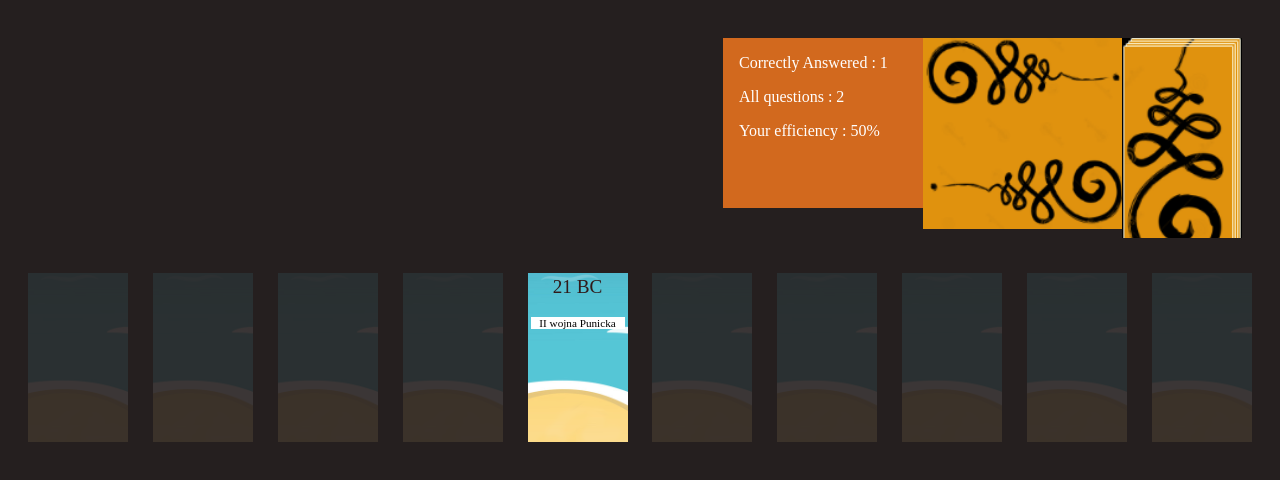
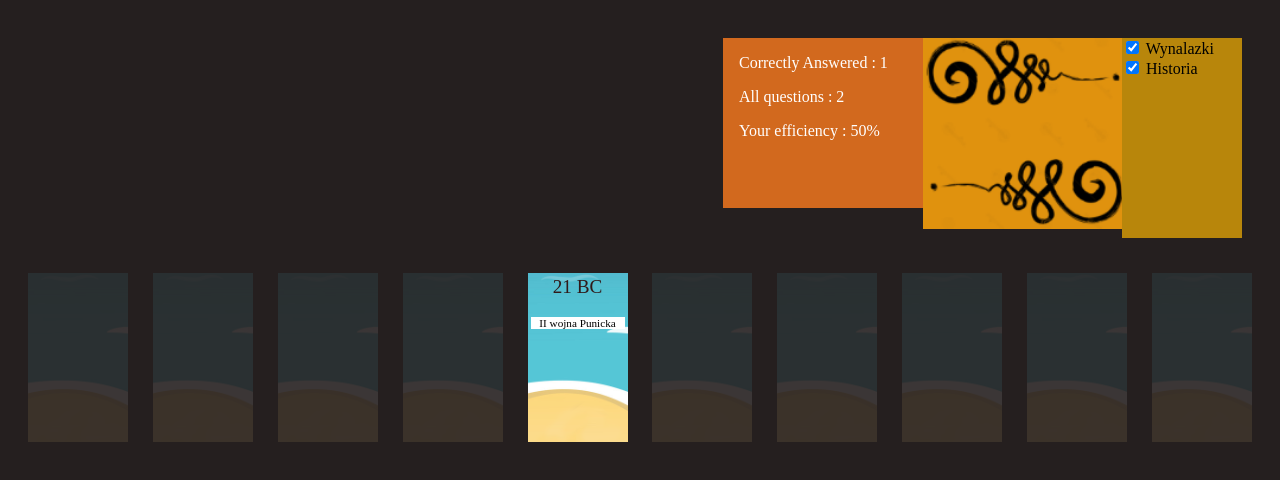
Before and after one commit to blekotu/JS_WtedyKiedy, a plain HTML site: page index.html in a window 1280 px wide. Both pictures are taken after a click on the element 515 px from the left and 358 px from the top of the page. Drawn offline with Linux system fonts and the light colour scheme.

Commit message:
24052023 still working

```diff
--- a/main.js
+++ b/main.js
@@ -9,6 +9,29 @@
             const card_deck=document.querySelector('.card-deck');
             let correctAnswers=1;
             let allQuestions=1;
+            let pytania=pytania_all;
+
+            const questionCategories = [...new Set(pytania.map(pytanie=>pytanie[2]))]
+
+        function CategoryChange() {
+            const checkboxy = document.querySelectorAll('.card-deck input ');
+            const choosen=[];
+
+            checkboxy.forEach(boxik=>(boxik.checked)?choosen.push(boxik.name):1)
+
+            pytania=pytania_all.filter(rekord=>choosen.includes(rekord[2]));
+
+        }
+
+        function categories () {
+
+            response="<form>"
+            questionCategories.forEach(cat=>response+=`<input type="checkbox" id="cat-${cat}" name="${cat}"
+                    checked onchange="CategoryChange()">
+                    <label id ="cat-${cat}">${cat}</label><br />`);
+            response+="</form>"
+            card_deck.innerHTML=response;
+        }
 
         function printScores () {
                 results=`<p> Correctly Answered : ${correctAnswers}</p>`;
@@ -43,7 +66,7 @@
         }
         }
 
-           function answer_selection(e) {
+        function answer_selection(e) {
             let coto=slots.findIndex(element=>element==this);
             let data_min =0;
             let data_max =0;
@@ -65,6 +88,7 @@
             }
 
             if (pytania[numerPytania][0]>=data_min && pytania[numerPytania][0]<=data_max) {
+
                 //Poprawna odpowiedz
                 correctAnswers+=1;
                 printScores();
@@ -87,19 +111,20 @@
                             placeCard(coto+1,numerPytania);
                         }
                     }
-
             } else {
                 //Wrong Answer!
                 alert( `zla dopowiedz! Wydarzenie mialo miejsce ${pytania[numerPytania][0]}`)
                 slots.forEach(slot=>slot.style.visibility="hidden")
             }
-
-
             //W kazdym prypadku wyczyscic pytanie, pokazac talie do losowani i wlaczyc sluchacza;
                 currentQuestion.innerHTML="";
-                card_deck.style.visibility="visible";
-                card_deck.addEventListener('click',newQuestion);
+                //card_deck.style.visibility="visible";
+                //card_deck.addEventListener('click',newQuestion);
+
+                currentQuestion.addEventListener('click',newQuestion);
+                currentQuestion.classList.add('clickable');
             }
+
 
             function formatQuestion (question) {
                 return `<p class="pytanie"> ${question}</p>`;
@@ -135,6 +160,7 @@
             }
 
             function newQuestion() {
+
                 const numberOfQuestions=pytania.length;
                 const question=Math.floor(Math.random(1)*numberOfQuestions);
 
@@ -143,7 +169,11 @@
 
                 showSlots();
                 numerPytania=question;
-                card_deck.style.visibility="hidden"
+
+                currentQuestion.removeEventListener('click',newQuestion);
+                currentQuestion.classList.remove('clickable');
+
+                //card_deck.style.visibility="hidden"
                 allQuestions+=1;
                 printScores();
                 //REMOVE AT END
@@ -151,15 +181,22 @@
             }
 
 
+            //Kategorie
+            categories();
 
+            //placing first Card
             placeCard(4,Math.floor(Math.random(1)*pytania.length));
+
+            //drawing first question
+            newQuestion();
 
 
 
             //Watching clicks for open slots between cards
             slots.forEach(karta => karta.addEventListener('click', answer_selection));
 
-            //drawing new question
-            numerPytania=Math.floor(Math.random(1)*pytania.length);
 
-            card_deck.addEventListener('click',newQuestion(numerPytania));
+
+
+
+            //card_deck.addEventListener('click',newQuestion(numerPytania));
--- a/questions.js
+++ b/questions.js
@@ -1,4 +1,4 @@
-var pytania = [[1543,"heliocentryczna budowa świata, wydanie 'O obrotach sfer niebieskich' (Mikołaj Kopernik - Polska).","Wynalazki"],
+var pytania_all = [[1543,"heliocentryczna budowa świata, wydanie 'O obrotach sfer niebieskich' (Mikołaj Kopernik - Polska).","Wynalazki"],
 [1509,"odkryto najstarszą tapetę ścienną (Christ College w Cambridge - Anglia).","Wynalazki"],
 [1510,"zegarek sprężynowy - najstarszy zachowany egzemplarz (Peter Henlein - Norymberga)","Wynalazki"],
 [1510,"pisuar (Włochy - czas przybliżony)","Wynalazki"],
--- a/style.css
+++ b/style.css
@@ -29,13 +29,15 @@ body {
 }
 
 .card-deck {
-    background-image: url('./img/talia_pytania.png');
-    background-size: cover;
-    width:120px;
+    background-color:darkgoldenrod;
+    min-width:120px;
 
+
+}
+
+.clickable {
     cursor:pointer;
 }
-
 
 .current-question {
     padding:15px;
```
Also changed, not shown: index.html (+3 -1 lines).
